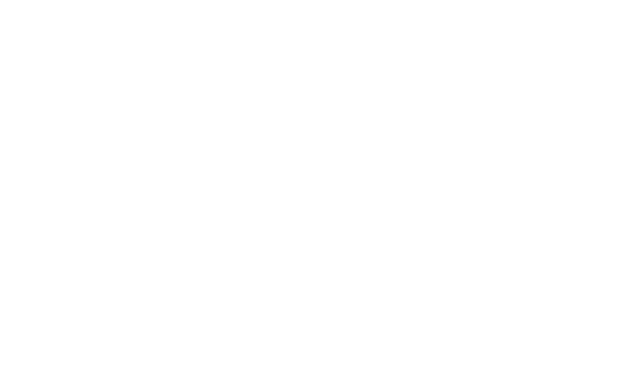
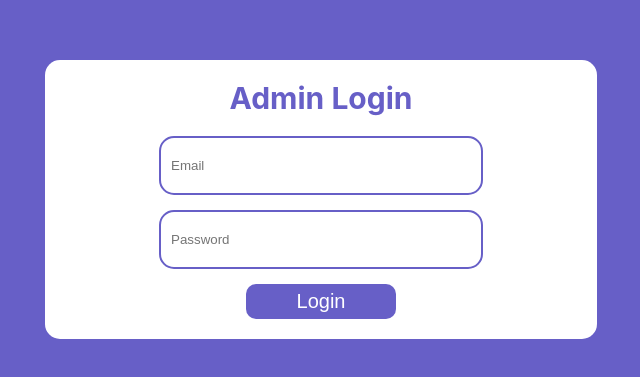
Before and after one commit to HassanFakih9/Ecommerce-frontend-gr5, a React (Create React App) app: page /admin in a window 1280 px wide. Before the commit this address had no page. Shown: the part 201-578 px from the top of the page, without its empty margins (319-959 px from the left). Built offline with nearby package versions, Linux system fonts and the light colour scheme.

Commit message:
added dashboard login pages

```diff
--- a/src/App.js
+++ b/src/App.js
@@ -7,6 +7,8 @@ import PoductsPage from "./Components/PoductsPage"
 import OrderPage from "./Components/OrderPage";
 import ProductComponent2 from "./Components/ProductComponent2";
 import ProductDetails from "./Components/ProductsDetails";
+import VendorLogin from "./Components/VendorDashboard/VendorLogin";
+import AdminLogin from "./Components/VendorDashboard/AdminLogin";
 function App() {
   return (
     <div className="App">
@@ -21,6 +23,8 @@ function App() {
           <Route path="/ProductComponent2" element={<ProductComponent2 />} />
           <Route path="/ProductDetails" element={<ProductDetails />} />
           <Route path="/ProductComponent2/:id" element={<ProductComponent2 />} />
+          <Route path="/Vendor" element={<VendorLogin />} />
+          <Route path="/admin" element={<AdminLogin />} />
         </Routes>
       </Router>
     </div>
--- a/src/Components/ProductComponent2.jsx
+++ b/src/Components/ProductComponent2.jsx
@@ -32,7 +32,7 @@ const ProductComponent2 = () => {
         <ProductDetails
           image={product.image}
           name={product.name}
-          vendor={product.vendor}
+          vendor={product.vendorName}
           description={product.description}
           price={product.price}
         />
--- a/src/Components/ProductsDetails.jsx
+++ b/src/Components/ProductsDetails.jsx
@@ -19,7 +19,7 @@ const ProductDetails = ({image ,name ,vendor , description, price}) => {
         }
     }
     return (
-        <div>
+
               <div className='productcomp-title'>
                 <div className='product'>
                     <h1 className='productcomp-name'> {name}</h1>
@@ -27,7 +27,7 @@ const ProductDetails = ({image ,name ,vendor , description, price}) => {
                 </div>
                 <div className='productdetail'>
                     <h1 className='productcomp-name'> Products Details</h1>
-                    <p>  By : {vendor} </p>
+                    <p className='product-model'>  By : {vendor} </p>
                     <p className='product-model'> {description}</p>
                     <p className='product-price'> {price} $</p>
                     <div className='product-quantity1'>
@@ -45,8 +45,6 @@ const ProductDetails = ({image ,name ,vendor , description, price}) => {
 
                 </div>
             </div>
-
-        </div>
         )
     }
 
--- /dev/null
+++ b/src/Components/VendorDashboard/AdminLogin.jsx
@@ -0,0 +1,19 @@
+import React from 'react'
+
+const AdminLogin = () => {
+  return (
+
+      <div className='vendorLogin'>
+      <div className='vendorLoginContainer'>
+        <p className='logintitle'>
+            Admin Login
+        </p>
+        <input type='text' className='vendorlogin-input' placeholder='Email'/>
+        <input type='password' className='vendorlogin-input' placeholder='Password'/>
+        <button className='userLogin-btn'> Login </button>
+      </div>
+    </div>
+  )
+}
+
+export default AdminLogin
--- /dev/null
+++ b/src/Components/VendorDashboard/VendorLogin.jsx
@@ -0,0 +1,18 @@
+import '../../Style/Vendor.css';
+
+const VendorLogin = () => {
+  return (
+    <div className='vendorLogin'>
+      <div className='vendorLoginContainer'>
+        <p className='logintitle'>
+            Vendor Login
+        </p>
+        <input type='text' className='vendorlogin-input' placeholder='Email'/>
+        <input type='password' className='vendorlogin-input' placeholder='Password'/>
+        <button className='userLogin-btn'> Login </button>
+      </div>
+    </div>
+  )
+}
+
+export default VendorLogin
--- /dev/null
+++ b/src/Style/Vendor.css
@@ -0,0 +1,43 @@
+.vendorLogin{
+    display: flex;
+    align-items: center;
+    justify-content: center;
+    background-color: #675FC7;
+    height: 100vh;
+}
+
+.vendorLoginContainer{
+    width: 40%;
+    padding: 20px;
+    display: flex;
+    justify-content: center;
+    align-items: center;
+    flex-direction: column;
+    background-color: white;
+    border-radius:15px ;
+}
+.logintitle{
+    font-size: 30px;
+    color: #675FC7;
+    font-weight: bold;
+    margin-bottom: 20px;
+}
+
+.vendorlogin-input{
+    width: 300px;
+    height: 35px;
+    margin-bottom: 15px;
+    border: 2px solid #675FC7;
+    border-radius: 15px;
+    padding: 10px;
+}
+.userLogin-btn{
+    width: 150px;
+    height: 35px;
+    background-color: #675FC7;
+    color: white;
+    border: none;
+    border-radius: 10px;
+    font-size: 20px;
+    cursor: pointer;
+}
```
